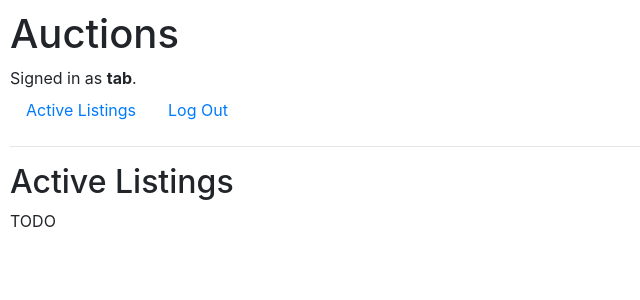
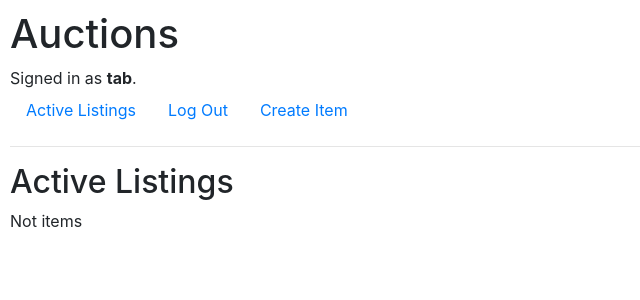
Before and after one commit to hoanganhquang/Django, a Django app: page / in a window 1280 px wide. Shown: the top 300 px of the page, without its empty margins (0-640 px from the left). Run offline with Django 3.2, Linux system fonts and the light colour scheme; a user stored in the database is signed in; data that the repository does not hold is empty; some libraries are stand-ins or nearby versions.

Commit message:
updated project

```diff
--- a/commerce/auctions/templates/auctions/index.html
+++ b/commerce/auctions/templates/auctions/index.html
@@ -3,5 +3,15 @@
 {% block body %}
     <h2>Active Listings</h2>
 
-    TODO
+    {% for item in items %}
+        <ul>
+            <li>{{item.item_name}}</li>
+            <li>{{item.price}}</li>
+            <li>{{item.describe}}</li>
+            <li>{{item.date}}</li>
+            <p>Sell by {{item.seller.username}}</p>
+        </ul>
+    {% empty %}
+        <p>Not items</p>
+    {% endfor %}
 {% endblock %}
--- a/commerce/auctions/templates/auctions/layout.html
+++ b/commerce/auctions/templates/auctions/layout.html
@@ -24,6 +24,9 @@
                 <li class="nav-item">
                     <a class="nav-link" href="{% url 'logout' %}">Log Out</a>
                 </li>
+                <li class="nav-item">
+                    <a class="nav-link" href="{% url 'create_item' %}">Create Item</a>
+                </li>
             {% else %}
                 <li class="nav-item">
                     <a class="nav-link" href="{% url 'login' %}">Log In</a>
--- a/commerce/auctions/urls.py
+++ b/commerce/auctions/urls.py
@@ -6,5 +6,6 @@ urlpatterns = [
     path("", views.index, name="index"),
     path("login", views.login_view, name="login"),
     path("logout", views.logout_view, name="logout"),
-    path("register", views.register, name="register")
+    path("register", views.register, name="register"),
+    path("create-item", views.create_item, name="create_item")
 ]
--- a/commerce/auctions/views.py
+++ b/commerce/auctions/views.py
@@ -1,14 +1,17 @@
 from django.contrib.auth import authenticate, login, logout
 from django.db import IntegrityError
 from django.http import HttpResponse, HttpResponseRedirect
-from django.shortcuts import render
+from django.shortcuts import render, redirect
 from django.urls import reverse
-
-from .models import User
+from datetime import datetime
+from .models import *
 
 
 def index(request):
-    return render(request, "auctions/index.html")
+    item_list = AuctionListing.objects.all()
+    return render(request, "auctions/index.html", {
+        "items": item_list
+    })
 
 
 def login_view(request):
@@ -61,3 +64,18 @@ def register(request):
         return HttpResponseRedirect(reverse("index"))
     else:
         return render(request, "auctions/register.html")
+
+
+def create_item(request):
+    if request.method == "POST":
+        seller = request.user
+        item_name = request.POST["item-name"]
+        price = request.POST["price"]
+        describe = request.POST["describe"]
+        date = datetime.now().strftime("%d-%m-%Y")
+        new_item = AuctionListing.objects.create(item_name=item_name, price=price, seller=seller.id, date=date, describe=describe)
+        new_item.save()
+
+        return redirect('index')
+
+    return render(request, 'auctions/create-item.html')
```
Also changed, not shown: commerce/auctions/templates/auctions/create-item.html (added, +16 -0 lines), commerce/db.sqlite3.
